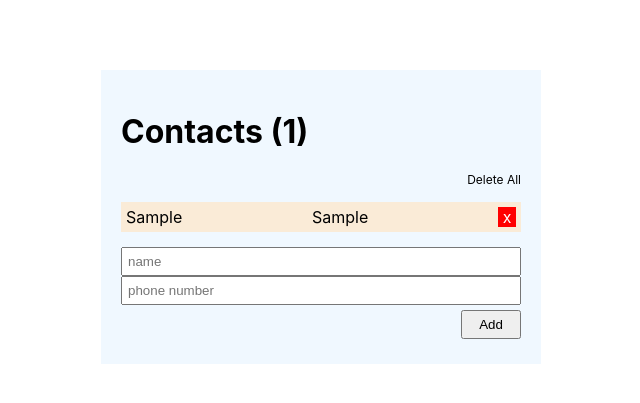
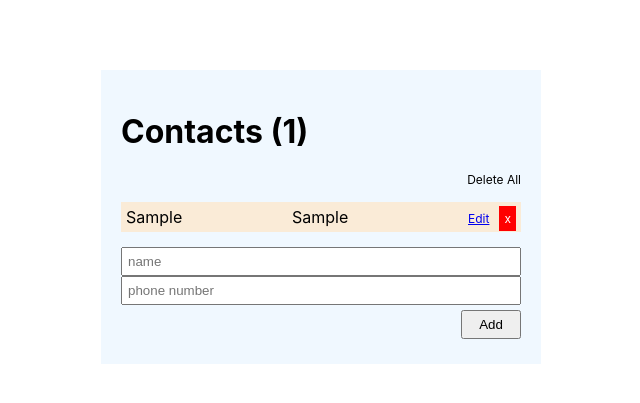
Before and after one commit to EsraHaytaoglu/Contacts-App, a React (Create React App) app: page / in a window 1280 px wide. Both pictures are taken after typing "Sample", "Sample" into the empty fields and a click on the button "Add". Shown: the part 183-586 px from the top of the page, without its empty margins (319-959 px from the left). Built offline with nearby package versions, Linux system fonts and the light colour scheme; the HTML template or start-up script is replaced by a standard one.

Commit message:
güncelleme işlemleri

```diff
--- a/package.json
+++ b/package.json
@@ -10,6 +10,7 @@
     "react": "^17.0.2",
     "react-dom": "^17.0.2",
     "react-redux": "^7.2.5",
+    "react-router-dom": "^5.3.0",
     "react-scripts": "4.0.3",
     "web-vitals": "^1.0.1"
   },
--- a/src/App.css
+++ b/src/App.css
@@ -49,6 +49,7 @@ li {
   padding: 5px;
 }
 .deleteBtn {
+  padding: 5px;
   width: 18px;
   height: 20px;
   background-color: red;
@@ -65,3 +66,9 @@ li {
 .deleteAllBtn:hover {
   text-decoration: underline;
 }
+
+.edit span {
+  margin-left: 10px;
+  font-size: 12px;
+  cursor: pointer;
+}
--- a/src/App.js
+++ b/src/App.js
@@ -1,11 +1,25 @@
 
 import './App.css';
 import Contacts from './components/Contacts';
+import Edit from './components/Contacts/Edit';
+import React from "react";
+import {
+  BrowserRouter as Router,
+  Switch,
+  Route,
+} from "react-router-dom";
 
 function App() {
   return (
     <div className="App">
-      <Contacts />
+      <div id="container">
+        <Router>
+          <Switch>
+            <Route exact path="/" component={Contacts} />
+            <Route path="/edit/:id" component={Edit} />
+          </Switch>
+        </Router>
+      </div>
     </div>
   );
 }
--- /dev/null
+++ b/src/components/Contacts/Edit.js
@@ -0,0 +1,25 @@
+import React from 'react';
+import { useParams, Redirect} from 'react-router-dom';
+import EditForm from './EditForm';
+import { useSelector } from 'react-redux';
+import { contactSelectors} from '../../redux/contactSlice';
+
+function Edit() {
+    const {id} =useParams();
+
+    const contact = useSelector((state)=> contactSelectors.selectById(state, id));
+
+    if(!contact) {
+        return <Redirect to="/" />
+    }
+
+    return (
+        <div>
+            <h1>Edit</h1>
+            <EditForm contact={contact} />
+
+        </div>
+    )
+}
+
+export default Edit
--- /dev/null
+++ b/src/components/Contacts/EditForm.js
@@ -0,0 +1,52 @@
+import {useState} from 'react';
+import { useDispatch} from 'react-redux';
+import { useHistory } from 'react-router-dom';
+
+import { updateContact} from '../../redux/contactSlice';
+
+function EditForm({ contact}) {
+    const [name, setName] = useState(contact.name);
+    const [number, setNumber] = useState(contact.phone_number);
+
+    const history = useHistory();
+    const dispatch = useDispatch();
+
+    const handleSubmit = (e)=> {
+        e.preventDefault();
+        if(!name || !number ) return false
+
+        dispatch(
+            updateContact({
+                id: contact.id,
+                changes:{
+                    name,
+                    phone_number: number,
+                },
+            })
+        );
+
+        history.goBack();
+    };
+    return (
+        <div>
+            <form onSubmit={handleSubmit} >
+                <input
+                    placeholder="name"
+                    value={name}
+                    onChange={(e) => setName(e.target.value)}
+                />
+                <input
+                    placeholder="phone number"
+                    value={number}
+                    onChange={(e) => setNumber(e.target.value)}
+                />
+                <div className="btn">
+                    <button type="submit">Update</button>
+                </div>
+            </form>
+
+        </div>
+    );
+}
+
+export default EditForm;
--- a/src/components/Contacts/Item.js
+++ b/src/components/Contacts/Item.js
@@ -1,23 +1,33 @@
 import React from 'react';
 
-import { useDispatch} from 'react-redux'
-import {deleteContact} from '../../redux/contactSlice'
+import { useDispatch } from 'react-redux'
+import { deleteContact } from '../../redux/contactSlice';
 
-function Item({item }) {
+import { Link } from 'react-router-dom';
+
+function Item({ item }) {
 
     const dispatch = useDispatch();
 
     const handleDelete = (id) => {
-        if(window.confirm("are you sure?")){
+        if (window.confirm("are you sure?")) {
             dispatch(deleteContact(id))
         }
     }
 
     return (
         <li>
-           <span>{item.name}</span>
-           <span>{item.phone_number}</span>
-           <span className="deleteBtn" onClick={()=> handleDelete(item.id)}>x</span>
+            <span>{item.name}</span>
+            <span>{item.phone_number}</span>
+            <div className="edit">
+                <span>
+                    <Link to={`/edit/${item.id}`}>
+                    Edit
+                    </Link>
+                </span>
+                <span className="deleteBtn" onClick={() => handleDelete(item.id)}>x</span>
+            </div>
+
 
         </li>
     )
--- a/src/components/Contacts/List.js
+++ b/src/components/Contacts/List.js
@@ -7,7 +7,7 @@ import Item from './Item';
 function List() {
     const contacts = useSelector(contactSelectors.selectAll);
     const dispatch = useDispatch();
-    // const total = useSelector(contactSelectors.selectTotal); => sayısını veriyor.
+    const total = useSelector(contactSelectors.selectTotal);
 
     const handleDeleteAll = ()=> {
         if(window.confirm('are you sure?')){
@@ -18,9 +18,14 @@ function List() {
 
     return (
         <div>
-            <div className="deleteAllBtn" onClick={handleDeleteAll}>
-                Delete All
-            </div>
+            {
+                total> 0 && (
+                    <div className="deleteAllBtn" onClick={handleDeleteAll}>
+                        Delete All
+                    </div>
+                )
+            }
+
             <ul className="list">
                 {contacts.map(contact => (
                     <Item key={contact.id} item={contact} />
--- a/src/components/Contacts/index.js
+++ b/src/components/Contacts/index.js
@@ -3,17 +3,17 @@ import Form from './Form'
 import List from './List'
 
 import { useSelector } from 'react-redux';
-import contactSlice, { contactSelectors } from '../../redux/contactSlice';
+import {contactSelectors } from '../../redux/contactSlice';
 
 function Contacts () {
     const total = useSelector(contactSelectors.selectTotal);
     return (
-        <div id="container">
+        <>
             <h1>Contacts ({total}) </h1>
             <List />
             <Form />
 
-        </div>
+        </>
     )
 }
 
--- a/src/redux/contactSlice.js
+++ b/src/redux/contactSlice.js
@@ -13,8 +13,9 @@ const contactSlice = createSlice({
         addContacts: contactAdaptor.addMany,
         deleteContact: contactAdaptor.removeOne,
         removeAllContacts: contactAdaptor.removeAll,
+        updateContact: contactAdaptor.updateOne,
     },
 });
 
-export const { addContact, addContacts, deleteContact, removeAllContacts} = contactSlice.actions;
+export const { addContact, addContacts, deleteContact, removeAllContacts, updateContact} = contactSlice.actions;
 export default contactSlice.reducer;
```
Also changed, not shown: 2 other files (tests, documents, lock files or other folders).
